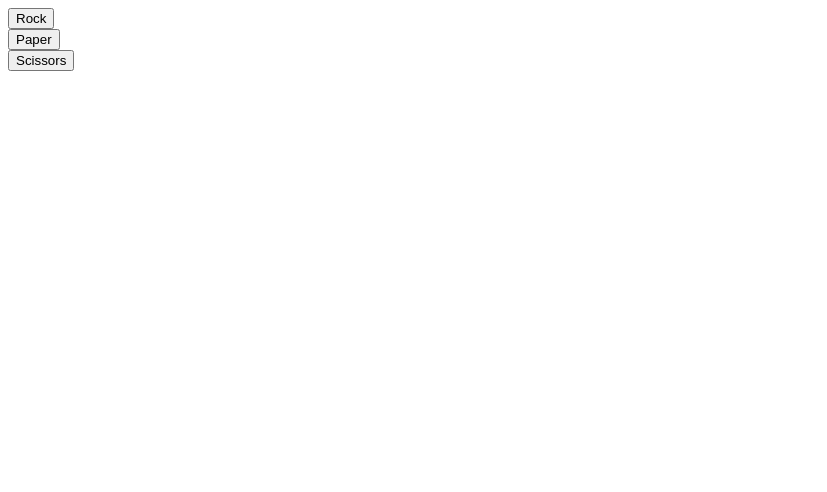
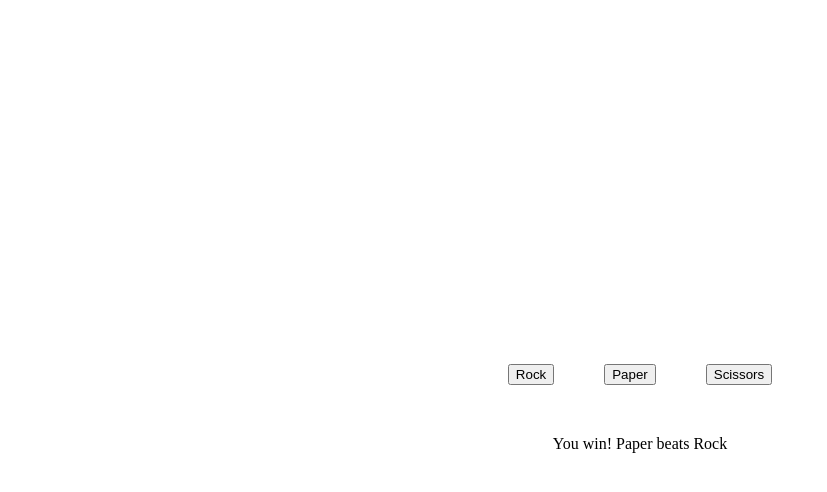
Before and after one commit to DreamableLabs/odin-rock-paper-scissors, a plain HTML site: page index.html in a window 1280 px wide. Both pictures are taken after a click on the element "Rock Paper Scissors". Shown: the whole page, without its empty margins (0-827 px from the left). Drawn offline with Linux system fonts and the light colour scheme.

Commit message:
feat: replace console.logs with div update on DOM
Added a div to DOM to display results and hooked
this up to display the messages that were previously
displayed via console.log. Added some css to center
the buttons and results div.

```diff
--- a/css/style.css
+++ b/css/style.css
@@ -1,5 +1,22 @@
-ul {
+body {
+    height: 100vh;
+    display: flex;
+    flex-direction: column;
+    justify-content: center;
+    gap: 50px;
+}
+
+#buttons {
+    display: flex;
+    justify-content: center;
+    gap: 50px;
     list-style-type: none;
     padding: 0;
     margin: 0;
 }
+
+#results {
+    display: flex;
+    justify-content: center;
+    text-align: center;
+}
--- a/index.html
+++ b/index.html
@@ -11,6 +11,7 @@
             <li><button>Paper</button></li>
             <li><button>Scissors</button></li>
         </ul>
+        <div id="results"></div>
         <script src="./js/script.js"></script>
     </body>
 </html>
--- a/js/script.js
+++ b/js/script.js
@@ -27,7 +27,7 @@ function getHumanChoice() {
             case 'scissors':
                 return 'Scissors';
             default:
-                console.log('Invalid input! Please choose either Rock, Paper, or Scissors');
+                results.innerText = 'Invalid input! Please choose either Rock, Paper, or Scissors';
                 break;
         }
    }
@@ -38,43 +38,43 @@ function playRound(humanChoice, computerChoice) {
     switch(humanChoice) {
         case 'Rock':
             if (computerChoice === 'Rock') {
-                console.log("It's a tie!");
+                results.innerText = "It's a tie!";
                 return false;
             } else if (computerChoice === 'Paper') {
-                console.log('You lose! Paper beats Rock.')
+                results.innerText = 'You lose! Paper beats Rock.';
                 computerScore++;
                 return true;
             } else if (computerChoice === 'Scissors') {
-                console.log('You win! Rock beats Scissors')
+                results.innerText = 'You win! Rock beats Scissors';
                 humanScore++;
                 return true;
             }
             break;
         case 'Paper':
             if (computerChoice === 'Rock') {
-                console.log('You win! Paper beats Rock');
+                results.innerText = 'You win! Paper beats Rock';
                 humanScore++;
                 return true;
             } else if (computerChoice === 'Paper') {
-                console.log("It's a tie!")
+                results.innerText = "It's a tie!";
                 return false;
             } else if (computerChoice === 'Scissors') {
-                console.log('You lose! Scissors beats Paper.')
+                results.innerText = 'You lose! Scissors beats Paper.';
                 computerScore++;
                 return true;
             }
             break;
         case 'Scissors':
             if (computerChoice === 'Rock') {
-                console.log('You lose! Rock beats Scissors.');
+                results.innerText = 'You lose! Rock beats Scissors.';
                 computerScore++;
                 return true;
             } else if (computerChoice === 'Paper') {
-                console.log('You win! Scissors beats Paper')
+                results.innerText = 'You win! Scissors beats Paper';
                 humanScore++;
                 return true;
             } else if (computerChoice === 'Scissors') {
-                console.log("It's a tie!")
+                results.innerText = "It's a tie!";
                 return false;
             }
             break;
@@ -88,8 +88,12 @@ buttons.addEventListener('click', (e) => {
     playRound(humanSelection, computerSelection);
 })
 
+const results = document.querySelector('#results');
+
 let humanScore = 0;
 let computerScore = 0;
+
+
 
 /*if (humanScore > computerScore) {
         console.log(`You won the game! You won ${humanScore} rounds and the computer won ${computerScore} rounds.`);
```
